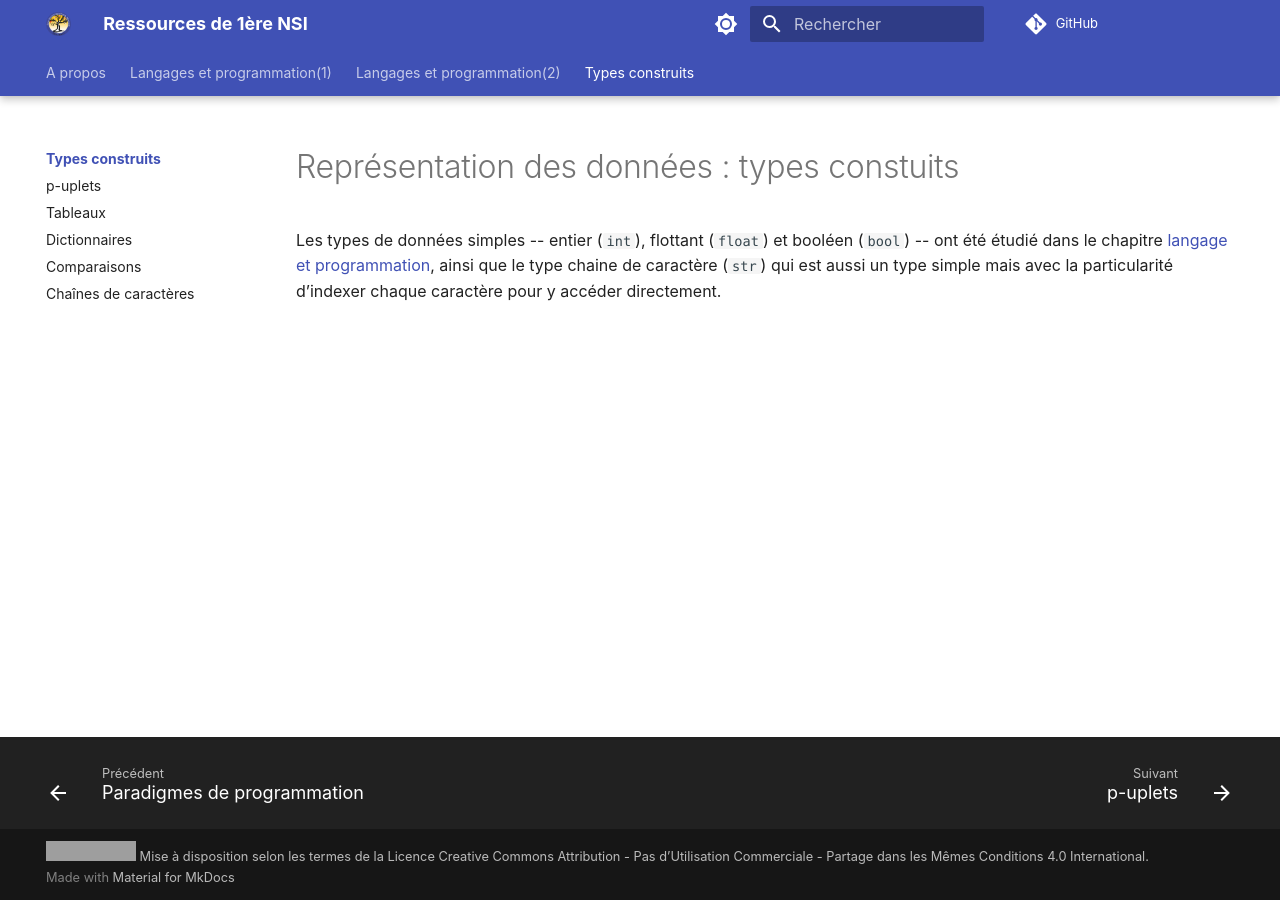
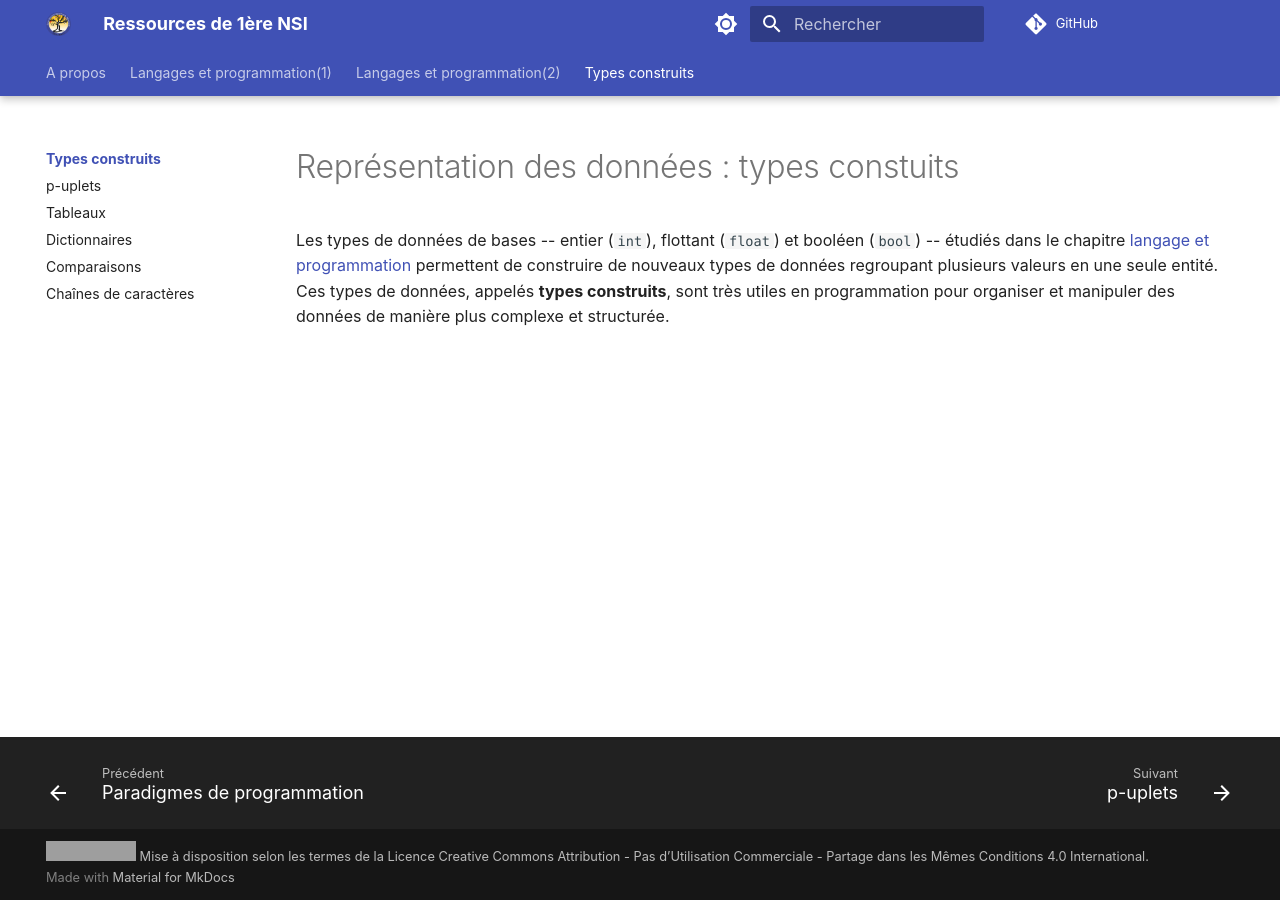
Before and after one commit to fab-perez/NSI-1, an MkDocs documentation site: the page built from docs/types-construits/index.md, in a window 1280 px wide. Built offline with MkDocs 1.6.1 and Material for MkDocs 9.7.7, drawn with Linux system fonts in a browser that asks for light colours; comment, search, counter and statistics services are not loaded; grey boxes are pictures that could not be loaded.

Commit message:
Add files via upload

```diff
--- a/docs/types-construits/index.md
+++ b/docs/types-construits/index.md
@@ -1,11 +1,5 @@
 
 # Représentation des données : types constuits
 
-<!-- À partir des types de base se constituent des types construits, qui sont introduits au fur et à mesure qu’ils sont nécessaires.
-Il s’agit de présenter tour à tour les p-uplets (*tuples*), les enregistrements qui collectent des valeurs de types différents dans des champs nommés et les tableaux qui permettent un accès calculé direct aux éléments.
-En pratique, on utilise les appellations de Python, qui peuvent être différentes de celles d’autres langages de programmation.
 
-*cours à suivre...* -->
-
-
-Les types de données simples -- entier (`int`), flottant (`float`) et booléen (`bool`) -- ont été étudié dans le chapitre [langage et programmation](../langages-et-programmation/index.md), ainsi que le type chaine de caractère (`str`) qui est aussi un type simple mais avec la particularité d’indexer chaque caractère pour y accéder directement.
+Les types de données de bases -- entier (`int`), flottant (`float`) et booléen (`bool`) -- étudiés dans le chapitre [langage et programmation](../langages-et-programmation/index.md) permettent de construire de nouveaux types de données regroupant plusieurs valeurs en une seule entité. Ces types de données, appelés **types construits**, sont très utiles en programmation pour organiser et manipuler des données de manière plus complexe et structurée.
```
